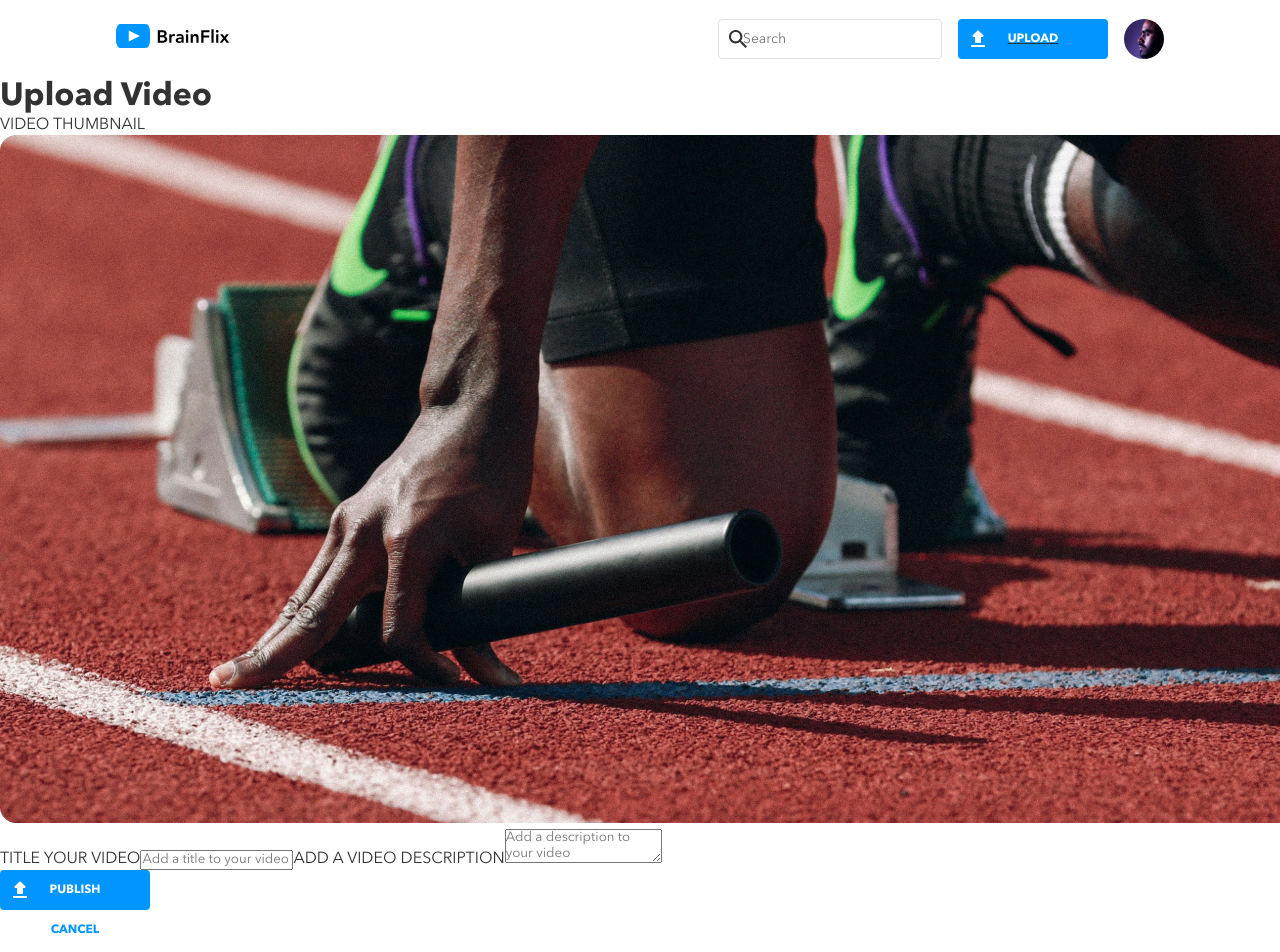
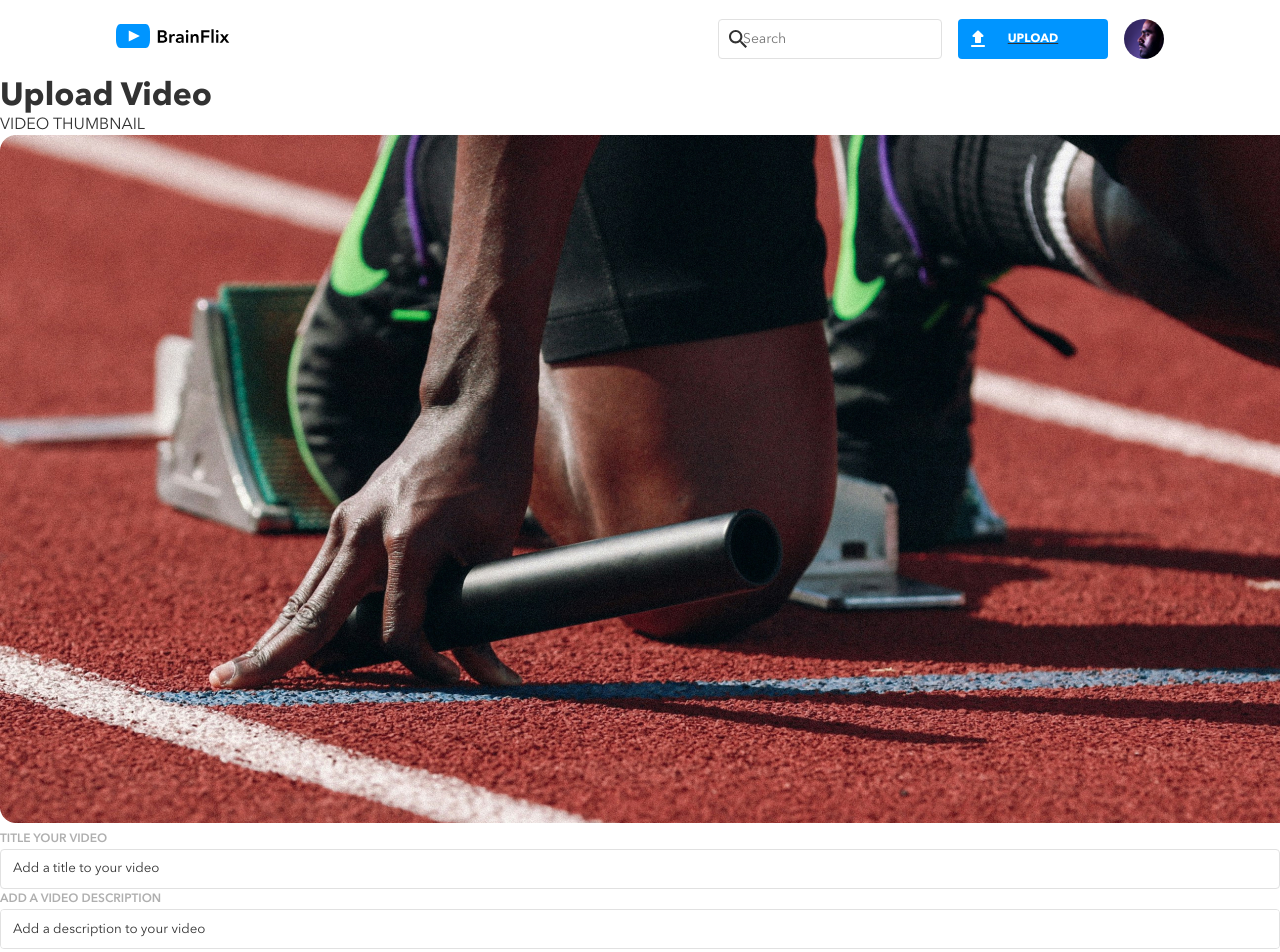
Before and after one commit to jenikashannon/jenika-shannon-brainflix, a React (Create React App) app: page /upload in a window 1280 px wide. Shown: the top 952 px of the page. Built offline with nearby package versions, Linux system fonts and the light colour scheme.

Commit message:
refactor form input fields into components

```diff
--- a/src/components/CommentForm/CommentForm.jsx
+++ b/src/components/CommentForm/CommentForm.jsx
@@ -1,6 +1,7 @@
 import "./CommentForm.scss";
 import Avatar from "../Avatar/Avatar";
 import Button from "../Button/Button";
+import FormTextArea from "../FormTextArea/FormTextArea";
 import userAvatar from "../../assets/images/Mohan-muruge.jpg";
 
 function CommentForm({ count, commentList, setCommentList }) {
@@ -12,18 +13,11 @@ function CommentForm({ count, commentList, setCommentList }) {
 			<div className='comments__container'>
 				<Avatar imageUrl={userAvatar} />
 				<form className='comment-form'>
-					<div className='comment-form__input-container'>
-						<label className='comment-form__label' htmlFor='comment'>
-							JOIN THE CONVERSATION
-						</label>
-						<textarea
-							className='comment-form__field'
-							type='text-area'
-							id='comment'
-							name='comment'
-							placeholder='Add a new comment'
-						></textarea>
-					</div>
+					<FormTextArea
+						label='JOIN THE CONVERSATION'
+						name='comment'
+						placeholder='Add a new comment'
+					/>
 					<Button type='comment' />
 				</form>
 			</div>
--- /dev/null
+++ b/src/components/FormInput/FormInput.jsx
@@ -0,0 +1,20 @@
+import "./FormInput.scss";
+
+function FormInput({ label, name, placeholder }) {
+	return (
+		<>
+			<label className='form-input__label' htmlFor={name}>
+				{label}
+			</label>
+			<input
+				className='form-input__field'
+				type='input'
+				name={name}
+				id={name}
+				placeholder={placeholder}
+			></input>
+		</>
+	);
+}
+
+export default FormInput;
--- /dev/null
+++ b/src/components/FormInput/FormInput.scss
@@ -0,0 +1,32 @@
+@use "../../styles/partials/colors";
+@use "../../styles/partials/padding";
+@use "../../styles/partials/mixins";
+@use "../../styles/partials/text-styles";
+
+.form-input {
+	&__label {
+		@extend .labels-and-buttons;
+		font-weight: 600;
+		margin-bottom: 0.25rem;
+		color: colors.$silver;
+	}
+
+	&__field {
+		@include padding.component-padding--bottom;
+		padding: 12px;
+		width: 100%;
+		min-width: 240px;
+		max-width: 100%;
+		border: 1px solid colors.$mercury;
+		border-radius: 4px;
+
+		@include mixins.tablet {
+			padding: 12px;
+			height: 40px;
+		}
+
+		&::placeholder {
+			color: colors.$bf-black;
+		}
+	}
+}
--- /dev/null
+++ b/src/components/FormTextArea/FormTextArea.jsx
@@ -0,0 +1,19 @@
+import "./FormTextArea.scss";
+
+function FormTextArea({ label, name, placeholder }) {
+	return (
+		<>
+			<label className='form-text-area__label' htmlFor={name}>
+				{label}
+			</label>
+			<textarea
+				className='form-text-area__field'
+				name={name}
+				id={name}
+				placeholder={placeholder}
+			></textarea>
+		</>
+	);
+}
+
+export default FormTextArea;
--- /dev/null
+++ b/src/components/FormTextArea/FormTextArea.scss
@@ -0,0 +1,35 @@
+@use "../../styles/partials/colors";
+@use "../../styles/partials/padding";
+@use "../../styles/partials/mixins";
+@use "../../styles/partials/text-styles";
+
+.form-text-area {
+	&__label {
+		@extend .labels-and-buttons;
+		font-weight: 600;
+		margin-bottom: 0.25rem;
+		color: colors.$silver;
+	}
+
+	&__field {
+		@include padding.component-padding--bottom;
+		padding: 12px;
+		resize: none;
+		width: 100%;
+		height: 5rem;
+		min-height: 36px;
+		min-width: 240px;
+		max-width: 100%;
+		border: 1px solid colors.$mercury;
+		border-radius: 4px;
+
+		@include mixins.tablet {
+			padding: 12px;
+			height: 40px;
+		}
+
+		&::placeholder {
+			color: colors.$bf-black;
+		}
+	}
+}
--- a/src/pages/UploadPage/UploadPage.jsx
+++ b/src/pages/UploadPage/UploadPage.jsx
@@ -1,4 +1,6 @@
 import thumbnail from "../../assets/images/Upload-video-preview.jpg";
+import FormInput from "../../components/FormInput/FormInput";
+import FormTextArea from "../../components/FormTextArea/FormTextArea";
 import Button from "../../components/Button/Button";
 
 function UploadPage() {
@@ -6,26 +8,41 @@ function UploadPage() {
 		<>
 			<h1 className='upload-page__title'>Upload Video</h1>
 			<form>
-				<label>VIDEO THUMBNAIL</label>
-				<img src={thumbnail} />
-				<label htmlFor='upload-title'>TITLE YOUR VIDEO</label>
+				<label className='upload-page__label'>VIDEO THUMBNAIL</label>
+				<img className='upload-page__thumbnail' src={thumbnail} />
+				<FormInput
+					label='TITLE YOUR VIDEO'
+					name='upload-title'
+					placeholder='Add a title to your video'
+				/>
+				<FormTextArea
+					label='ADD A VIDEO DESCRIPTION'
+					name='upload-description'
+					placeholder='Add a description to your video'
+				/>
+				{/* <label className='upload-page__label' htmlFor='upload-title'>
+
+				</label>
 				<input
+					className='upload-page__title-input'
 					type='input'
 					name='upload-title'
 					id='upload-title'
 					placeholder='Add a title to your video'
-				></input>
-				<label htmlFor='upload-description'>ADD A VIDEO DESCRIPTION</label>
+				></input> */}
+				{/* <label className='upload-page__label' htmlFor='upload-description'>
+					ADD A VIDEO DESCRIPTION
+				</label>
 				<textarea
+					className='upload-page__description-input'
 					name='upload-description'
 					id='upload-description'
 					placeholder='Add a description to your video'
-				></textarea>
-				<div>
+				></textarea> */}
+				<div className='upload-page__button-container'>
 					<Button type='publish' />
 					<Button type='cancel' />
 				</div>
-				{/* buttons go in a container, need two cancel buttons to switch position in tablet */}
 			</form>
 		</>
 	);
```
